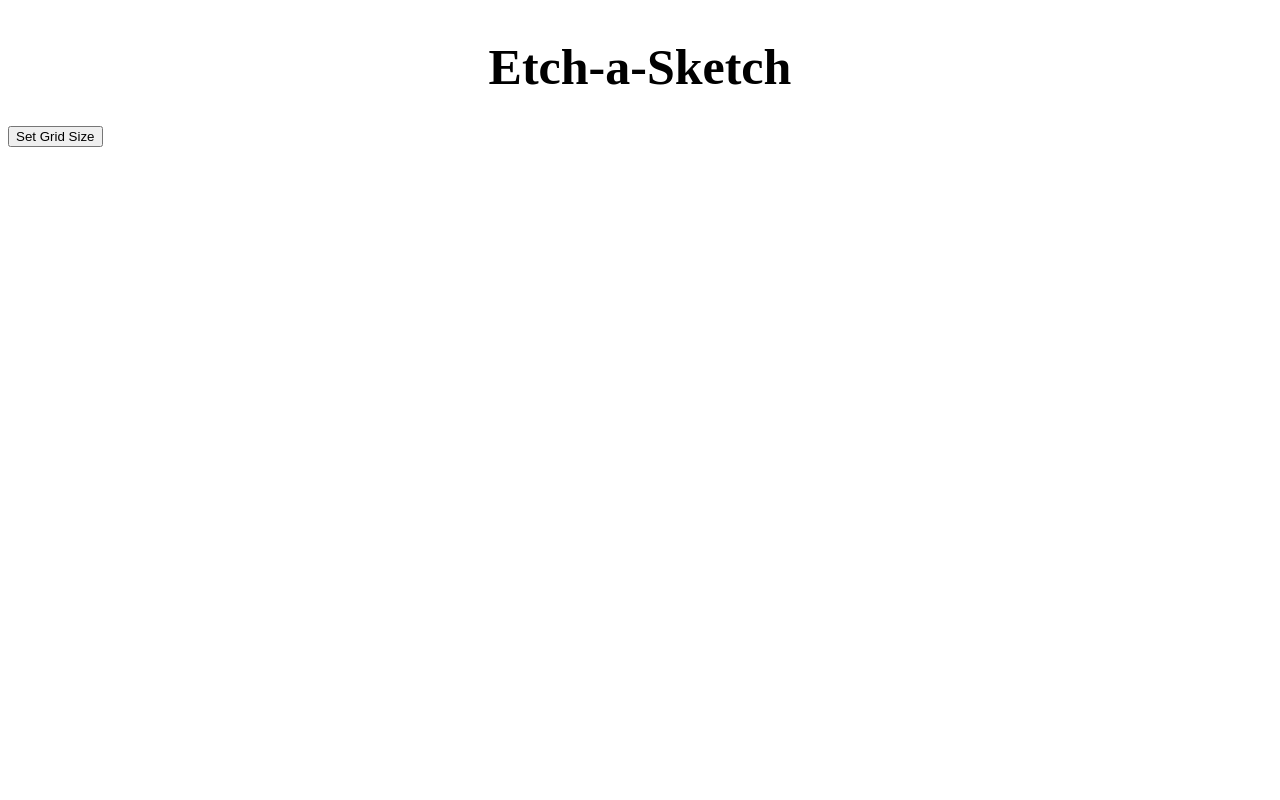
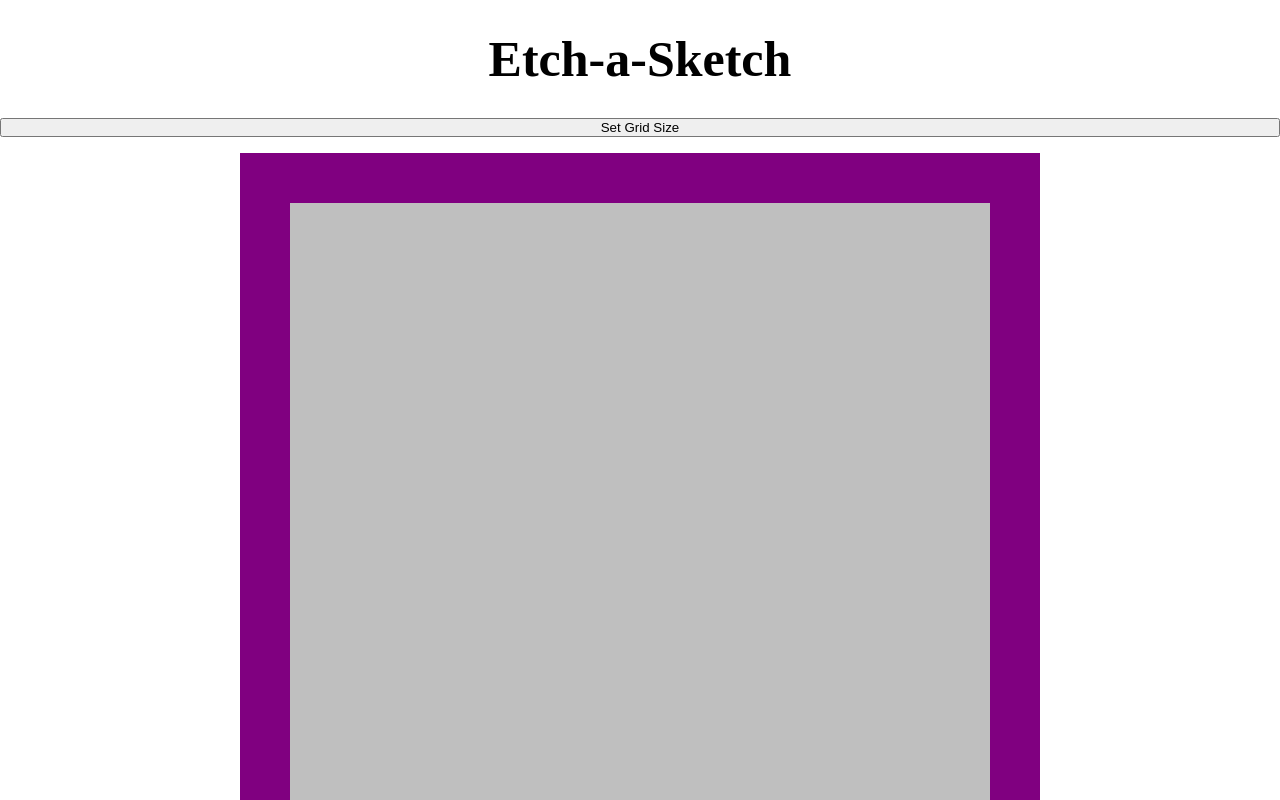
Before and after one commit to BeefyAmigo/Etch-a-Sketch, a plain HTML site: page index.html in a window 1280 px wide. Shown: the top 800 px of the page. Drawn offline with Linux system fonts and the light colour scheme.

Commit message:
Change styling for new containers

```diff
--- a/style.css
+++ b/style.css
@@ -1,3 +1,14 @@
+* {
+    margin: 0;
+    padding: 0;
+}
+
+body {
+    display: flex;
+    flex-direction: column;
+    height: 100vh;
+    width: 100%;
+}
 #heading {
     font-size: 50px;
     font-weight: 900;
@@ -6,17 +17,37 @@
 }
 
 #container {
-    background-color: white;
-    height: 960px;
-    width: 960px;
-    margin: auto;
+    display: flex;
+    justify-content: center;
+    align-items: center;
+    margin-top: 16px;
 }
 
-.row {
+.sketch-container {
     display: flex;
+    justify-content: center;
+    width: 800px;
+    height: 800px;
+    background-color: purple;
+    padding-top: 50px;
 }
 
-.col {
-    border: 1px solid black;
+.sketch-screen {
+    display: flex;
+    flex-direction: row;
+    justify-content: space-around;
+    width: 700px;
+    height: 700px;
+    background-color: #bfbfbf;
+}
+
+.sketch-screen>div {
+    height: auto;
+    flex: 1 0 auto;
+    display: flex;
+    flex-direction: column;
+}
+
+.sketch-screen>div>* {
     flex: 1;
 }
```
